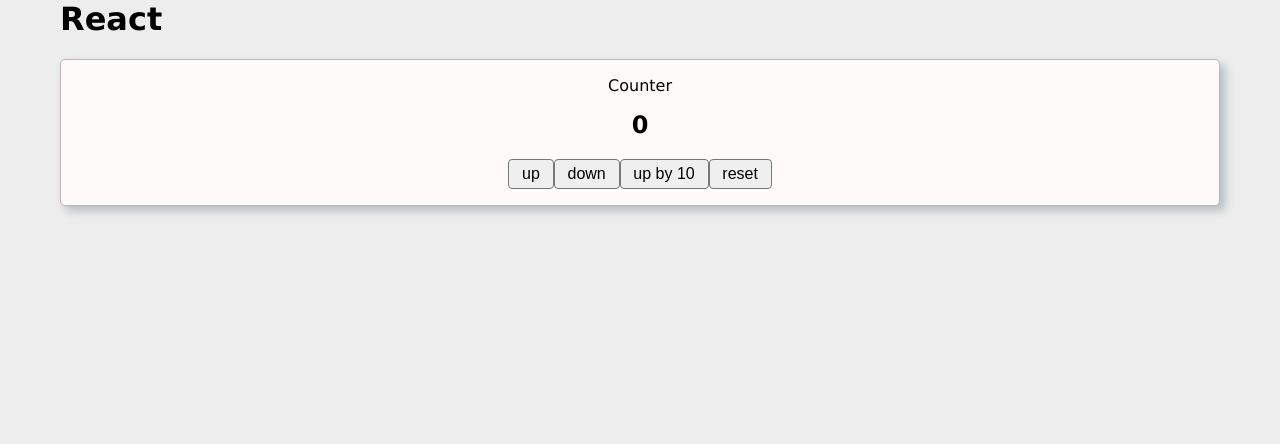
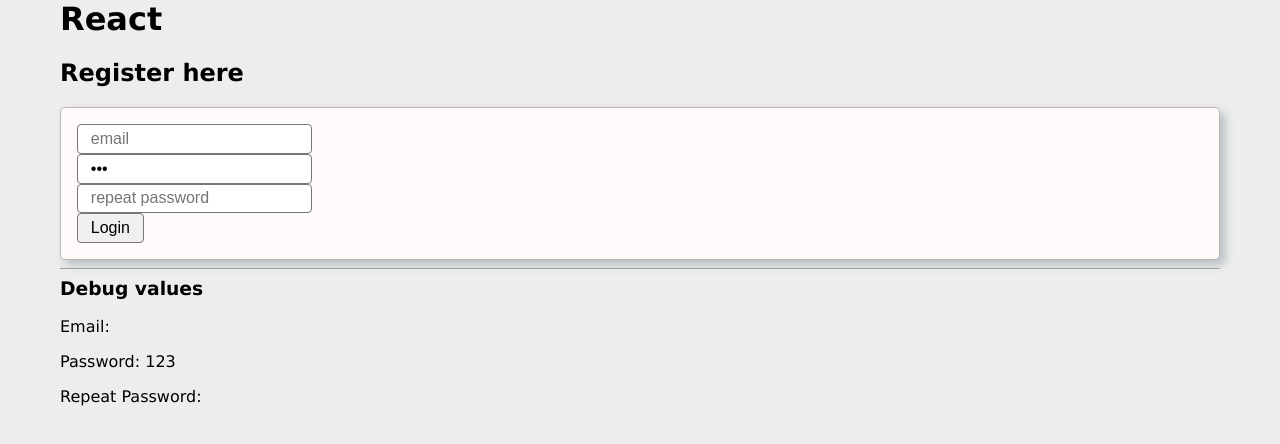
Before and after one commit to MariusCodeAcademy/feu2-13_r_useReducer_formik, a React (Vite) app: page / in a window 1280 px wide. Shown: the top 444 px of the page. Built offline with nearby package versions, Linux system fonts and the light colour scheme.

Commit message:
inputs connected

```diff
--- a/src/App.jsx
+++ b/src/App.jsx
@@ -1,12 +1,14 @@
 import './App.css';
 import Counter from './components/counter/Counter';
+import RegisterForm from './components/RegisterForm';
 
 function App() {
   return (
     <div className='App container'>
       <h1>React</h1>
       <div className='grid'>
-        <Counter />
+        {/* <Counter /> */}
+        <RegisterForm />
       </div>
     </div>
   );
--- a/src/components/RegisterForm.jsx
+++ b/src/components/RegisterForm.jsx
@@ -2,13 +2,28 @@ import { useReducer } from 'react';
 
 const initFormValues = {
   email: '',
-  password: '',
+  password: '123',
   repeatPassword: '',
 };
-// prisideti argumentus,
 // sukurti switch
 // padaryti kad email reiksme susipildytu ivedant
-function registerReducer() {}
+function registerReducer(state, action) {
+  console.log('action ===', action);
+  switch (action.type) {
+    case 'email':
+      return {
+        ...state,
+        email: action.payload,
+      };
+    case 'password':
+      return { ...state, password: action.payload };
+    case 'repeatPassword':
+      return { ...state, repeatPassword: action.payload };
+    default:
+      console.warn('tokio tipo action nera');
+      return initFormValues;
+  }
+}
 
 function RegisterForm(props) {
   const [state, dispatch] = useReducer(registerReducer, initFormValues);
@@ -30,12 +45,17 @@ function RegisterForm(props) {
           placeholder='email'
         />
         <input
-          onChange={(e) => setPasswordValue(e.target.value)}
+          onChange={(e) =>
+            dispatch({ type: 'password', payload: e.target.value })
+          }
           value={state.password}
           type='password'
           placeholder='password'
         />
         <input
+          onChange={(e) =>
+            dispatch({ type: 'repeatPassword', payload: e.target.value })
+          }
           value={state.repeatPassword}
           type='password'
           placeholder='repeat password'
@@ -46,9 +66,9 @@ function RegisterForm(props) {
         <>
           <hr />
           <h3>Debug values</h3>
-          <p>Email: {emailValue}</p>
-          <p>Password: {passwordValue}</p>
-          <p>Repeat Password: </p>
+          <p>Email: {state.email}</p>
+          <p>Password: {state.password}</p>
+          <p>Repeat Password: {state.repeatPassword}</p>
         </>
       )}
     </div>
```
